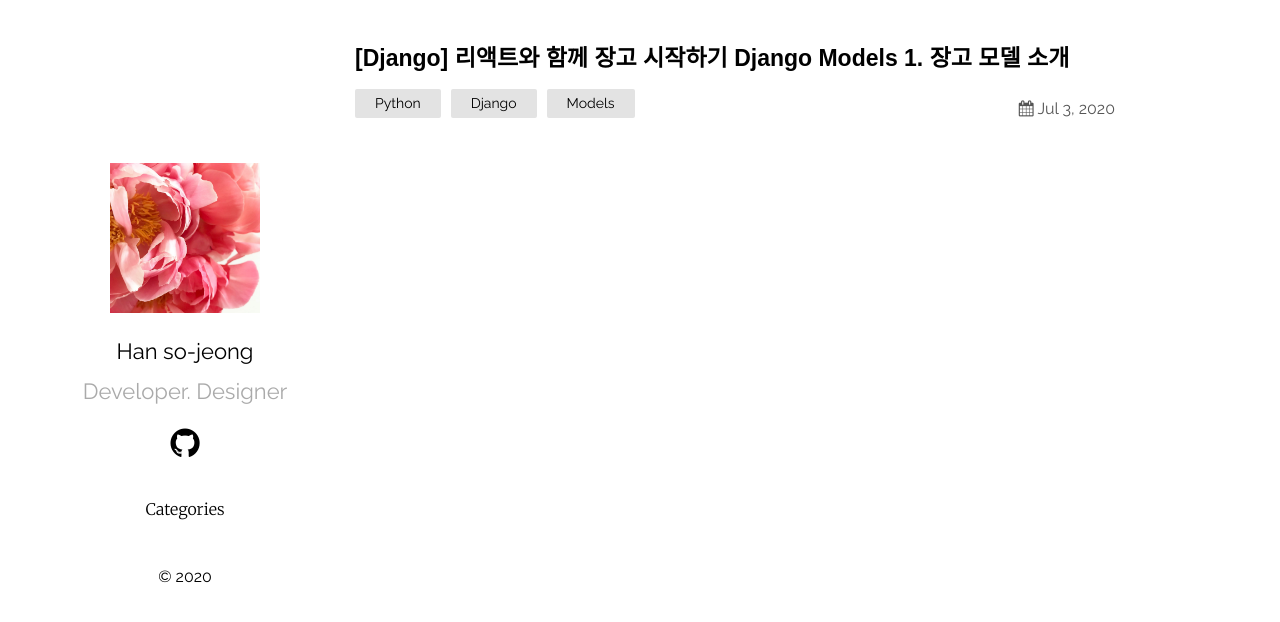
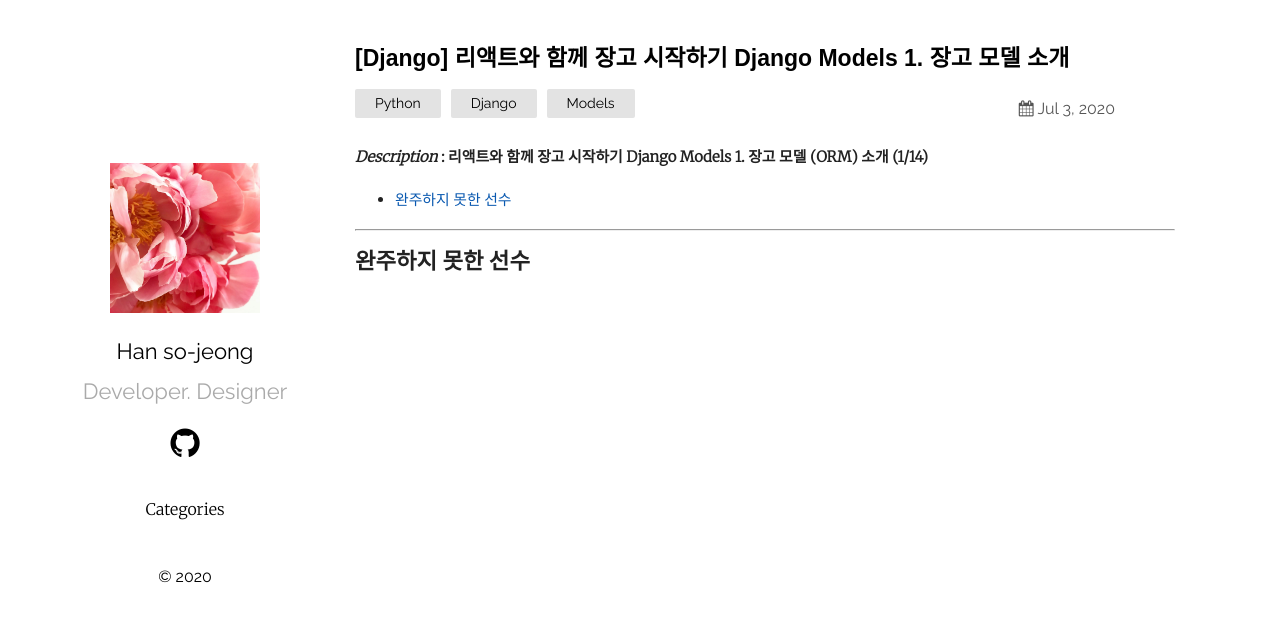
Before and after one commit to btiac1129/btiac1129.github.io, a Jekyll site: the page built from _posts/2020-07-03-Django-Models-AskCompany-14-1.md.md, in a window 1280 px wide. Shown: the top 622 px of the page. Built offline with Jekyll 4.4.1, drawn with Linux system fonts in a browser that asks for light colours.

Commit message:
Update 2020-07-03-Django-Models-AskCompany-14-1.md.md

```diff
--- a/_posts/2020-07-03-Django-Models-AskCompany-14-1.md.md
+++ b/_posts/2020-07-03-Django-Models-AskCompany-14-1.md.md
@@ -5,3 +5,11 @@ date:   2020-07-03 22:45:36
 categories: Python Django Models
 use_math: true
 ---
+
+**_Description_ : 리액트와 함께 장고 시작하기 Django Models 1. 장고 모델 (ORM) 소개 (1/14)**
+
+* [완주하지 못한 선수](#)
+
+***
+
+## 완주하지 못한 선수 <a id="problem-description"></a>
```
